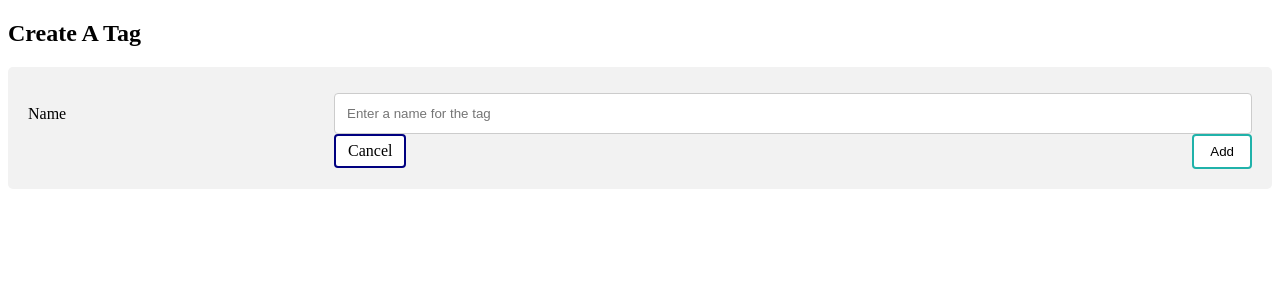
After one commit to neuromancingthestone/flask-blogly, a Flask app: page /tags/addtag.html in a window 1280 px wide. The commit adds this page. Shown: the top 300 px of the page. Run offline with Flask 3, Linux system fonts and the light colour scheme.

Commit message:
Part 3 M-to-M exercise

```diff
--- a/app.py
+++ b/app.py
@@ -1,7 +1,7 @@
 """Blogly application."""
 from flask import Flask, request, render_template, redirect, flash, session
 from flask_debugtoolbar import DebugToolbarExtension
-from models import db, connect_db, User, Post
+from models import db, connect_db, User, Post, Tag, PostTag
 from datetime import datetime
 
 app = Flask(__name__)
@@ -22,6 +22,23 @@ def home():
     users = User.query.all()
     return redirect('/users.html')
 
+########################################################
+# USERS ROUTES
+########################################################
+
+@app.route('/users.html')
+def list_users():
+    """Shows user page"""
+    users = User.query.all()
+    return render_template('users.html', users=users)
+
+@app.route('/users/<int:user_id>')
+def show_user(user_id):
+    """Show details about a single user"""
+    user = User.query.get_or_404(user_id)
+    posts = Post.query.filter(Post.user_id == user_id)
+    return render_template('detail.html', user=user, posts=posts)
+
 @app.route('/users/new.html')
 def new_user():
     return render_template('new.html')
@@ -38,76 +55,6 @@ def create_user():
 
     return redirect("/")
 
-@app.route('/users.html')
-def list_users():
-    """Shows user page"""
-    users = User.query.all()
-    return render_template('users.html', users=users)
-
-@app.route('/users/<int:user_id>')
-def show_user(user_id):
-    """Show details about a single pet"""
-    user = User.query.get_or_404(user_id)
-    posts = Post.query.filter(Post.user_id == user_id)
-    return render_template('detail.html', user=user, posts=posts)
-
-@app.route('/users/<int:user_id>/posts/new')
-def new_post(user_id):
-    """Show details about a single pet"""
-    user = User.query.get_or_404(user_id)
-    posts = Post.query.filter(Post.user_id == user_id)
-    return render_template('addpost.html', user=user, posts=posts)
-
-@app.route('/users/<int:user_id>/posts/new', methods=["POST"])
-def add_post(user_id):
-    title = request.form["title"]
-    content = request.form["content"]
-    now = datetime.now()
-
-    new_post = Post(title=title,
-                    content=content,
-                    created_at=now,
-                    user_id=user_id)
-
-    db.session.add(new_post)
-    db.session.commit()
-
-    return redirect(f"/users/{user_id}")
-
-@app.route('/posts/<int:post_id>')
-def show_post(post_id):
-    """Shows user page"""
-    post = Post.query.get_or_404(post_id)
-    user = User.query.get_or_404(post.user_id)
-    return render_template('post.html', user=user, post=post)
-
-@app.route('/posts/<int:post_id>/edit')
-def edit_post(post_id):
-    """Shows user page"""
-    post = Post.query.get_or_404(post_id)
-    user = User.query.get_or_404(post.user_id)
-    return render_template('editpost.html', user=user, post=post)
-
-@app.route('/posts/<int:post_id>/edit', methods=["POST"])
-def update_post(post_id):
-    orig = Post.query.get_or_404(post_id)
-
-    orig.title = request.form["title"]
-    orig.content = request.form["content"]
-
-    db.session.add(orig)
-    db.session.commit()
-
-    return redirect(f"/posts/{post_id}")
-
-@app.route('/posts/<int:post_id>/delete')
-def delete_post(post_id):
-    post = Post.query.get_or_404(post_id)
-
-    db.session.delete(post)
-    db.session.commit()
-
-    return redirect(f"/users/{post.user_id}")
 
 @app.route('/users/<int:user_id>/edit.html')
 def edit_page(user_id):
@@ -136,3 +83,133 @@ def delete_user(user_id):
     db.session.commit()
 
     return redirect(f"/users.html")
+
+########################################################
+# POST ROUTES
+########################################################
+
+@app.route('/posts/<int:post_id>')
+def show_post(post_id):
+    """Shows user page"""
+    post = Post.query.get_or_404(post_id)
+    user = User.query.get_or_404(post.user_id)
+    tags = Tag.query.all()
+    return render_template('post.html', user=user, post=post, tags=tags)
+
+@app.route('/users/<int:user_id>/posts/new')
+def new_post(user_id):
+    """Create a new user"""
+    user = User.query.get_or_404(user_id)
+    posts = Post.query.filter(Post.user_id == user_id)
+    tags = Tag.query.all()
+    return render_template('addpost.html', user=user, posts=posts, tags=tags)
+
+@app.route('/users/<int:user_id>/posts/new', methods=["POST"])
+def add_post(user_id):
+    title = request.form["title"]
+    content = request.form["content"]
+    tags = request.form.getlist("tags")
+    now = datetime.now()
+
+    new_post = Post(title=title,
+                    content=content,
+                    created_at=now,
+                    user_id=user_id)
+
+    db.session.add(new_post)
+    db.session.commit()
+
+    for t in tags:
+        new_tag = PostTag(post_id=new_post.id,
+                          tag_id=t)
+        db.session.add(new_tag)
+        db.session.commit()
+
+    return redirect(f"/users/{user_id}")
+
+@app.route('/posts/<int:post_id>/edit')
+def edit_post(post_id):
+    """Shows user page"""
+    post = Post.query.get_or_404(post_id)
+    user = User.query.get_or_404(post.user_id)
+    tags = Tag.query.all()
+
+    return render_template('editpost.html', user=user, post=post, tags=tags)
+
+@app.route('/posts/<int:post_id>/edit', methods=["POST"])
+def update_post(post_id):
+    orig = Post.query.get_or_404(post_id)
+
+    orig.title = request.form["title"]
+    orig.content = request.form["content"]
+    tags = request.form.getlist("tags")
+    orig.tags = Tag.query.filter(Tag.id.in_(tags)).all()
+
+    db.session.add(orig)
+    db.session.commit()
+
+    return redirect(f"/posts/{post_id}")
+
+@app.route('/posts/<int:post_id>/delete')
+def delete_post(post_id):
+    post = Post.query.get_or_404(post_id)
+
+    db.session.delete(post)
+    db.session.commit()
+
+    return redirect(f"/users/{post.user_id}")
+
+########################################################
+# TAG ROUTES
+########################################################
+
+@app.route('/tags.html')
+def list_tags():
+    """Shows tags page"""
+    tags = Tag.query.all()
+    return render_template('tags.html', tags=tags)
+
+@app.route('/tags/addtag.html')
+def new_tag():
+    return render_template('addtag.html')
+
+@app.route('/tags/addtag.html', methods=["POST"])
+def create_tag():
+    tag_name = request.form["tagname"]
+
+    new_tag = Tag(name=tag_name)
+    db.session.add(new_tag)
+    db.session.commit()
+    return redirect('/tags.html')
+
+@app.route('/tags/<int:tag_id>')
+def tag_info(tag_id):
+    """Show details about a single tag"""
+    tag = Tag.query.get_or_404(tag_id)
+    return render_template('taginfo.html', tag=tag)
+
+@app.route('/tags/<int:tag_id>/edit')
+def edit_tag(tag_id):
+    """Shows user page"""
+    tag = Tag.query.get_or_404(tag_id)
+    return render_template('edittag.html', tag=tag)
+
+@app.route('/tags/<int:tag_id>/edit', methods=["POST"])
+def update_tag(tag_id):
+    orig = Tag.query.get_or_404(tag_id)
+
+    orig.name = request.form["name"]
+
+    db.session.add(orig)
+    db.session.commit()
+
+    return redirect(f"/tags/{tag_id}")
+
+@app.route('/tags/<int:tag_id>/delete')
+def delete_tag(tag_id):
+    tag = Tag.query.get_or_404(tag_id)
+
+    db.session.delete(tag)
+    db.session.commit()
+
+    return redirect(f"/tags.html")
--- a/templates/addpost.html
+++ b/templates/addpost.html
@@ -24,6 +24,12 @@
                 <div class="col-75">
                     <textarea rows="10" cols="30" id="content" name="content"></textarea>
                 </div>
+                <div>
+                {% for t in tags %}
+                        <input type="checkbox" name="tags" value="{{t.id}}">
+                        <label for="tags">{{t.name}}</label>
+                {% endfor %}
+                </div>
                 <div class="row">
                     <a href="/users/{{user.id}}" class="cancelbtn">Cancel</a>
                     <input type="submit" value="Add">
--- /dev/null
+++ b/templates/addtag.html
@@ -0,0 +1,27 @@
+<!DOCTYPE html>
+<html lang="en">
+<head>
+    <meta charset="UTF-8">
+    <meta name="viewport" content="width=device-width, initial-scale=1.0">
+    <link rel="stylesheet" href="/static/styles.css">
+    <title>Add A Post</title>
+</head>
+<body>
+    <h2>Create A Tag</h2>
+    <div class="container">
+        <form action="/tags/addtag.html" method="POST">
+            <div class="row">
+                <div class="col-25">
+                    <label for="title">Name</label>
+                </div>
+                <div class="col-75">
+                    <input type="text" name="tagname" placeholder="Enter a name for the tag">
+                </div>
+                <div class="row">
+                    <a href="/tags.html" class="cancelbtn">Cancel</a>
+                    <input type="submit" value="Add">
+                </div>
+        </form>
+    </div>
+</body>
+</html>
```
Also changed, not shown: models.py (+49 -0 lines), seed.py (+28 -1 lines), templates/editpost.html (+13 -1 lines), templates/edittag.html (added, +28 -0 lines), templates/list.html (deleted, +0 -13 lines), templates/post.html (+9 -0 lines), templates/species.html (deleted, +0 -17 lines), templates/taginfo.html (added, +34 -0 lines), templates/tags.html (added, +23 -0 lines).
